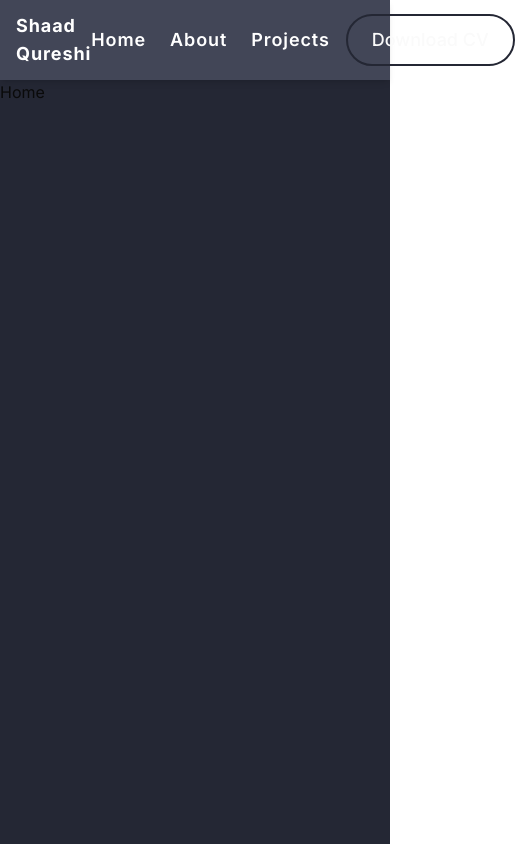
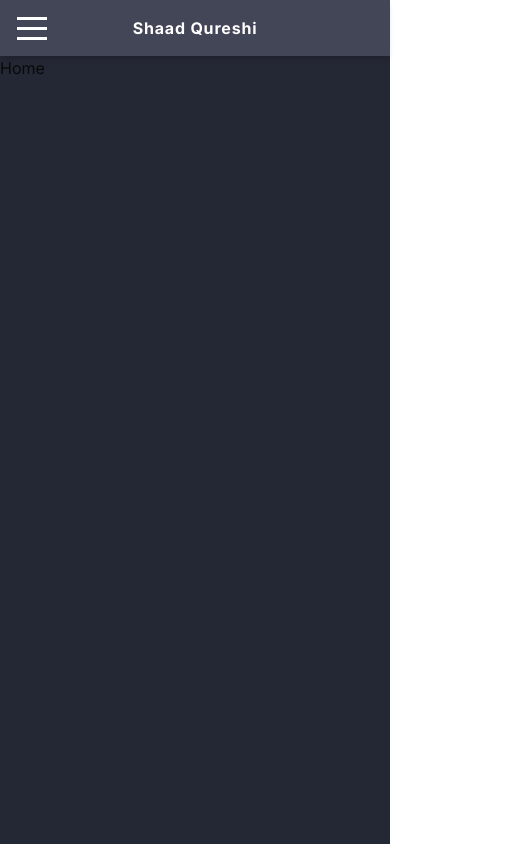
Before and after one commit to shaadqrsh/shaad-portfolio, a Next.js app: page / in a window 390 px wide. Shown: the top 844 px of the page, 515 px wide, since content can reach past the window. Built offline with nearby package versions, Linux system fonts and the light colour scheme.

Commit message:
mobile nav

```diff
--- a/package.json
+++ b/package.json
@@ -12,6 +12,7 @@
     "@radix-ui/react-slot": "^1.2.0",
     "class-variance-authority": "^0.7.1",
     "clsx": "^2.1.1",
+    "hamburger-react": "^2.5.2",
     "lucide-react": "^0.506.0",
     "motion": "^12.9.4",
     "next": "15.3.1",
--- a/src/app/(main)/page.tsx
+++ b/src/app/(main)/page.tsx
@@ -1,6 +1,6 @@
 const Home = () => {
   return (
-    <section className="flex flex-col flex-1 h-full">
+    <section className="flex flex-col ">
       <h1>Home</h1>
     </section>
   );
--- a/src/app/layout.tsx
+++ b/src/app/layout.tsx
@@ -1,4 +1,5 @@
 import Footer from "@/components/Footer";
+import MobileNav from "@/components/MobileNav";
 import Navbar from "@/components/Navbar";
 import type { Metadata } from "next";
 import { Inter } from "next/font/google";
@@ -26,6 +27,7 @@ export default function RootLayout({
     >
       <body className={`${inter.className} antialiased`}>
         <Navbar />
+        <MobileNav />
         {children}
         <Footer />
       </body>
--- /dev/null
+++ b/src/components/MobileNav.tsx
@@ -0,0 +1,76 @@
+"use client";
+import { headers } from "@/lib/header";
+import { cn } from "@/lib/utils";
+import Hamburger from "hamburger-react";
+import { motion } from "motion/react";
+import Link from "next/link";
+import { useEffect, useState } from "react";
+
+const MobileNav = () => {
+  const [toggle, setToggle] = useState(false);
+
+  useEffect(() => {
+    if (toggle) {
+      document.body.classList.add("overflow-hidden");
+    } else {
+      document.body.classList.remove("overflow-hidden");
+    }
+
+    return () => {
+      document.body.classList.remove("overflow-hidden");
+    };
+  }, [toggle]);
+
+  return (
+    <>
+      <nav
+        className={cn(
+          "sticky top-0 z-50 backdrop-blur-md bg-shaad-200 shadow-md",
+          toggle && "shadow-none"
+        )}
+      >
+        <div className="relative hidden p-4 max-sm:flex items-center justify-center">
+          <div className="absolute left-2 mr-auto">
+            <Hamburger
+              color="white"
+              size={30}
+              toggle={setToggle}
+              toggled={toggle}
+            />
+          </div>
+          <h1 className="text-base text-white font-bold tracking-wider">
+            Shaad Qureshi
+          </h1>
+        </div>
+      </nav>
+      {toggle && (
+        <motion.div
+          layout
+          initial={{ y: "-100%" }}
+          animate={{ y: 0 }}
+          exit={{ y: "-100%" }}
+          transition={{ duration: 0.5 }}
+          className="h-screen z-90 bg-shaad-200 flex flex-col justify-start items-center gap-y-4"
+        >
+          {headers.map((h) => {
+            return (
+              <li
+                key={h.label}
+                className="list-none"
+              >
+                <Link
+                  href={h.link}
+                  className="text-white tracking-wider font-semibold text-lg hover:text-shaad-400 transition"
+                >
+                  {h.label}
+                </Link>
+              </li>
+            );
+          })}
+        </motion.div>
+      )}
+    </>
+  );
+};
+
+export default MobileNav;
--- a/src/components/Navbar.tsx
+++ b/src/components/Navbar.tsx
@@ -4,8 +4,9 @@ import { Button } from "./ui/button";
 
 const Navbar = () => {
   return (
+    <>
       <nav className="sticky top-0 z-50 backdrop-blur-md bg-shaad-200 shadow-md">
-      <div className="max-w-7xl mx-auto px-4 py-3 flex items-center justify-between">
+        <div className="hidden mx-auto px-4 py-3 min-sm:flex items-center justify-between">
           <div className="flex justify-between items-center">
             <h1 className="text-lg text-white font-bold tracking-wider">
               Shaad Qureshi
@@ -33,6 +34,7 @@ const Navbar = () => {
           </Button>
         </div>
       </nav>
+    </>
   );
 };
 
```
Also changed, not shown: 1 other file (tests, documents, lock files or other folders). Lines whose indentation alone changed are shown as unchanged.
